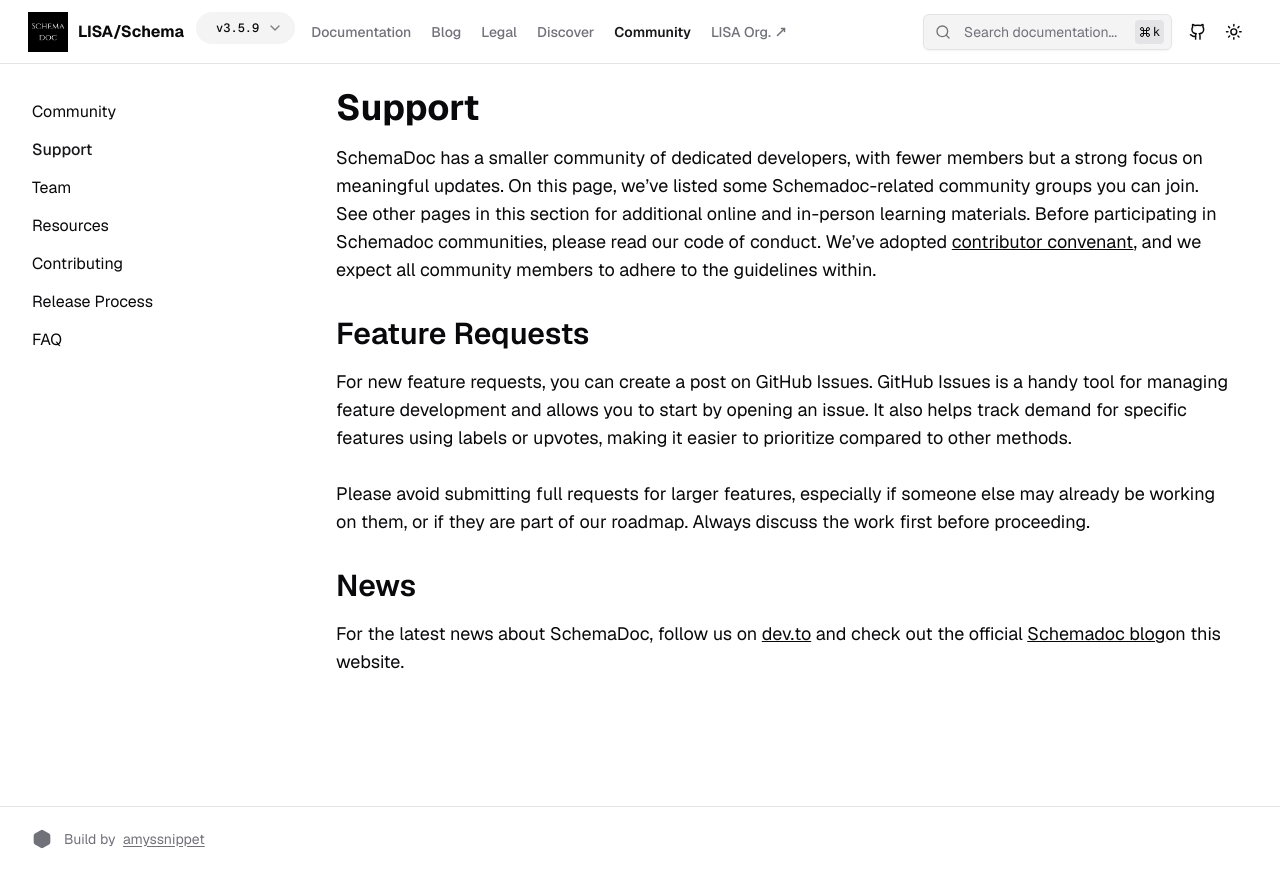
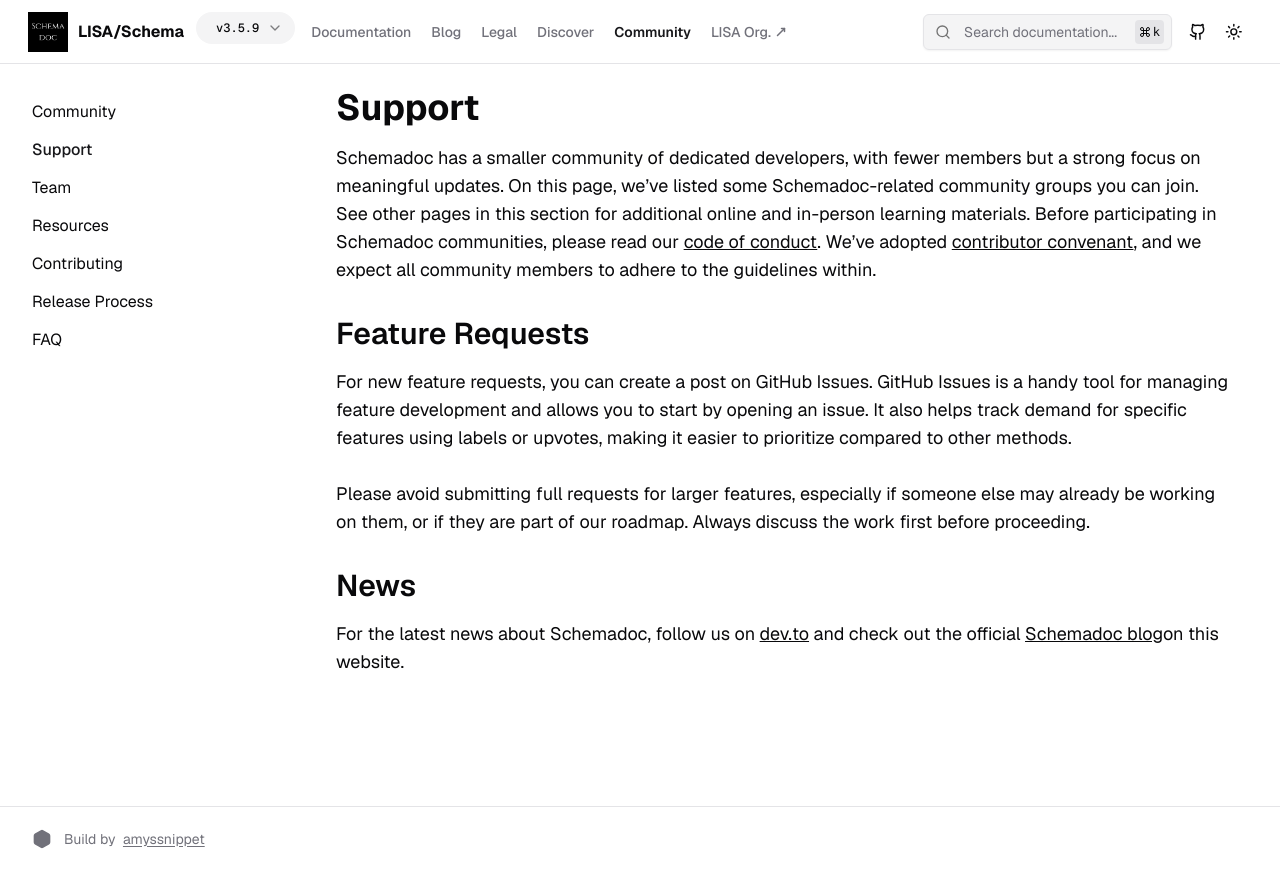
Before and after one commit to bradcn/schemadocv2, a Next.js app: page /community/support in a window 1280 px wide. Built offline with nearby package versions, Linux system fonts and the light colour scheme.

Commit message:
Update page.tsx

```diff
--- a/app/community/support/page.tsx
+++ b/app/community/support/page.tsx
@@ -12,7 +12,7 @@ export default function SupportPage() {
       <h1 className="text-4xl font-bold my-4">Support</h1>
 
       <p className="text-lg my-4">
-        SchemaDoc has a smaller community of dedicated developers, with fewer members but a strong focus on meaningful updates. On this page, we’ve listed some Schemadoc-related community groups you can join. See other pages in this section for additional online and in-person learning materials. Before participating in Schemadoc communities, please read our code of conduct. We’ve adopted <a href="https://www.contributor-covenant.org/" className="underline">contributor convenant</a>, and we expect all community members to adhere to the guidelines within.
+        Schemadoc has a smaller community of dedicated developers, with fewer members but a strong focus on meaningful updates. On this page, we’ve listed some Schemadoc-related community groups you can join. See other pages in this section for additional online and in-person learning materials. Before participating in Schemadoc communities, please read our <a href="/legal/codeofconduct" className="underline">code of conduct</a>. We’ve adopted <a href="https://www.contributor-covenant.org/" className="underline">contributor convenant</a>, and we expect all community members to adhere to the guidelines within.
       </p>
 
       <section className="my-8">
@@ -28,7 +28,7 @@ export default function SupportPage() {
       <section className="my-8">
         <h2 className="text-3xl font-semibold my-4">News</h2>
         <p className="text-lg">
-          For the latest news about SchemaDoc, follow us on <a href="https://dev.to/schemadoc" className="underline">dev.to</a> and check out the official <a href="/blog" className="underline">Schemadoc blog</a>on this website.
+          For the latest news about Schemadoc, follow us on <a href="https://dev.to/schemadoc" className="underline">dev.to</a> and check out the official <a href="/blog" className="underline">Schemadoc blog</a>on this website.
         </p>
       </section>
     </div>
```
